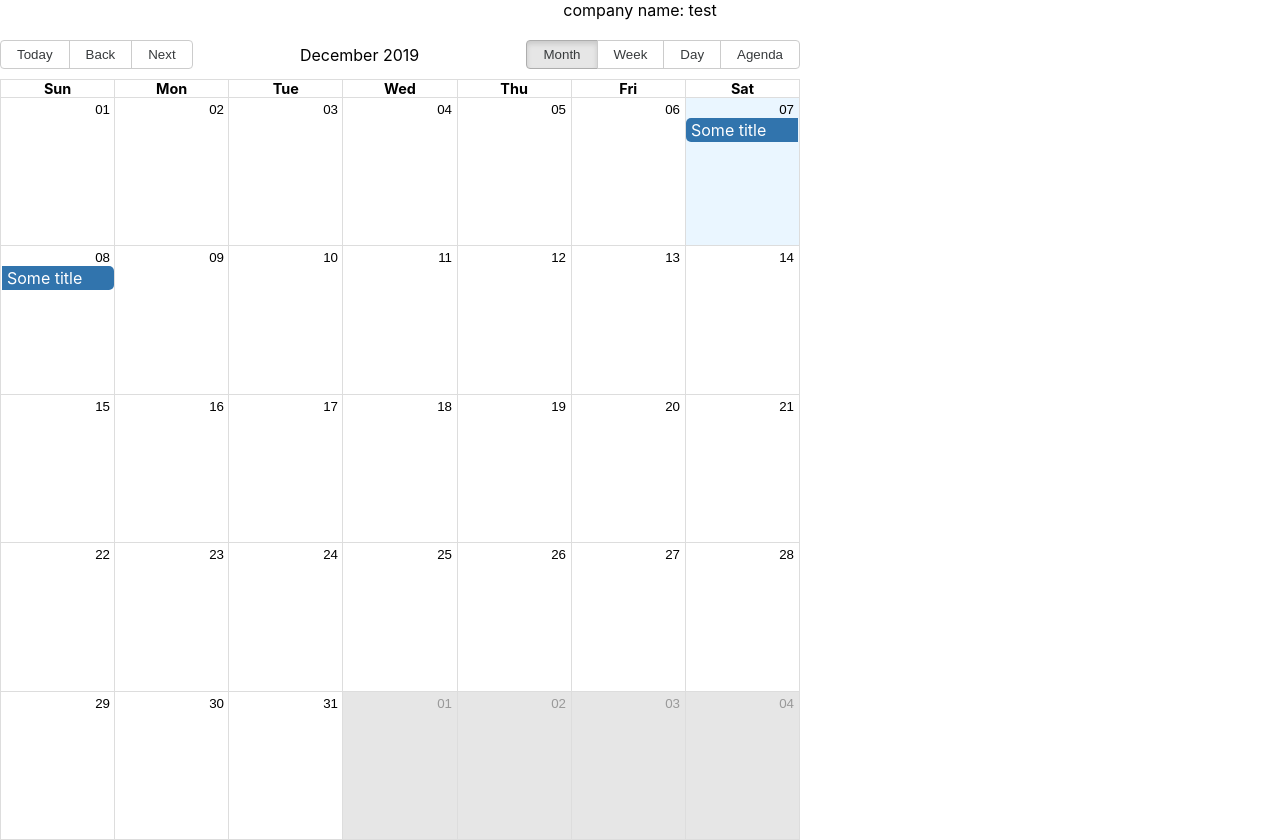
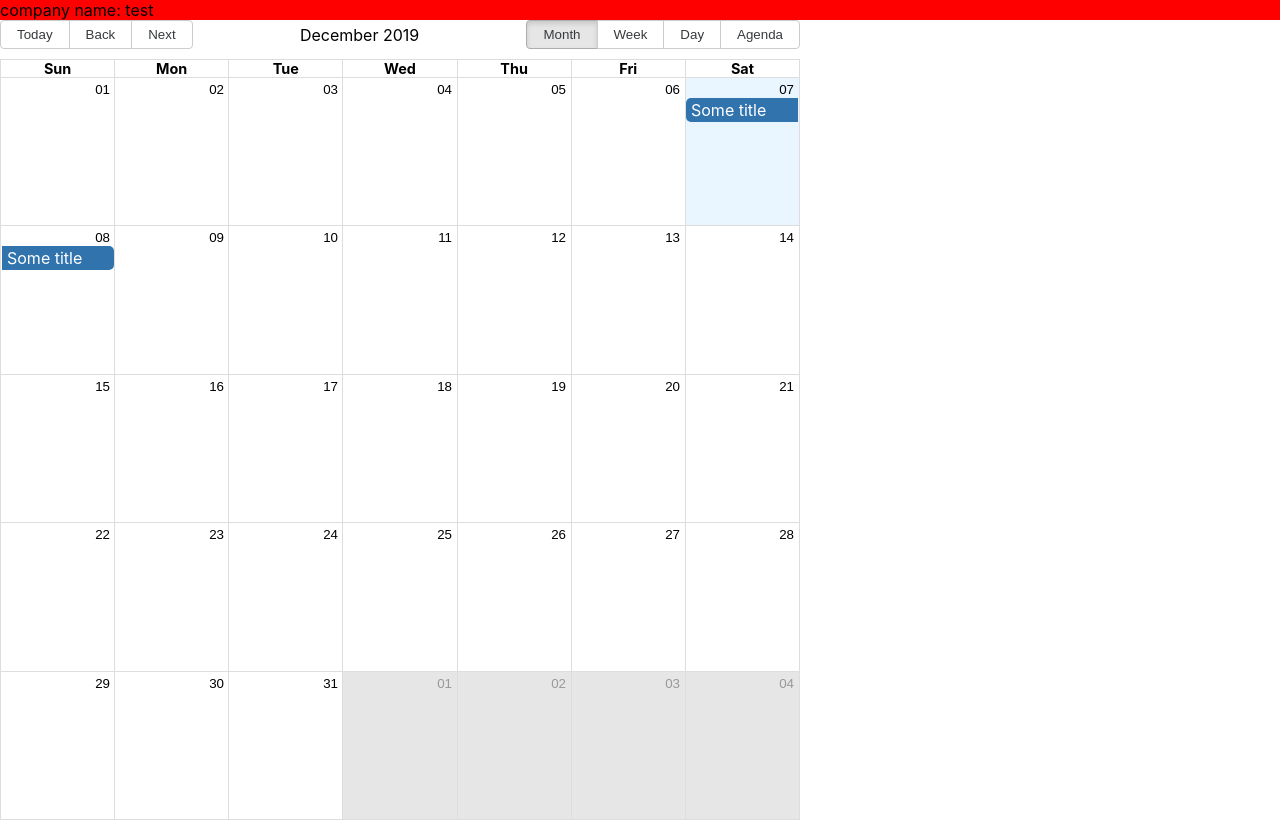
Before and after one commit to yael1996/Guards, a React (Create React App) app in the folder client/: page / in a window 1280 px wide. Built offline with nearby package versions, Linux system fonts and the light colour scheme.

Commit message:
Added CSS files for each component

```diff
--- /dev/null
+++ b/client/src/Styles/Header.css
@@ -0,0 +1,4 @@
+.header-wrapper {
+    display: flex;
+    background-color: red   ;
+}
--- a/client/src/components/Companies.tsx
+++ b/client/src/components/Companies.tsx
@@ -1,5 +1,6 @@
 import React, { Component } from "react";
 import { Company } from "../store/types";
+import "../Styles/Companies.css";
 import CompanyComp from "./Company";
 
 interface OwnProps {
--- a/client/src/components/Company.tsx
+++ b/client/src/components/Company.tsx
@@ -1,5 +1,6 @@
 import React, { Component } from "react";
 import { Company } from "../store/types";
+import "../Styles/Company.css";
 
 interface OwnProps {
     data: Company
--- a/client/src/components/Header.tsx
+++ b/client/src/components/Header.tsx
@@ -1,5 +1,6 @@
 import React, { Component } from "react";
 import { Header } from "../store/types";
+import "../Styles/Header.css";
 import CompaniesComp from "./Companies";
 import UserInformationComp from "./UserInformation";
 
--- a/client/src/components/MenuItem.tsx
+++ b/client/src/components/MenuItem.tsx
@@ -1,5 +1,6 @@
 import React, { Component } from "react";
 import { SideMenuItem } from "../store/types";
+import "../Styles/MenuItem.css";
 
 interface OwnPros {
     data: SideMenuItem
--- a/client/src/components/SideMenu.tsx
+++ b/client/src/components/SideMenu.tsx
@@ -1,5 +1,6 @@
 import React, { Component } from "react";
 import { SideMenuItem } from "../store/types";
+import "../Styles/SideMenu.css";
 
 interface OwnProps {
     data: SideMenuItem[]
--- a/client/src/components/UserInformation.tsx
+++ b/client/src/components/UserInformation.tsx
@@ -1,5 +1,6 @@
 import React, { Component } from "react";
 import { UserInformation } from "../store/types";
+import "../Styles/UserInformation.css";
 
 interface OwnProps {
     data: UserInformation
```
Also changed, not shown: client/src/Styles/Companies.css (added), client/src/Styles/Company.css (added), client/src/Styles/MenuItem.css (added), client/src/Styles/SideMenu.css (added), client/src/Styles/UserInformation.css (added).
